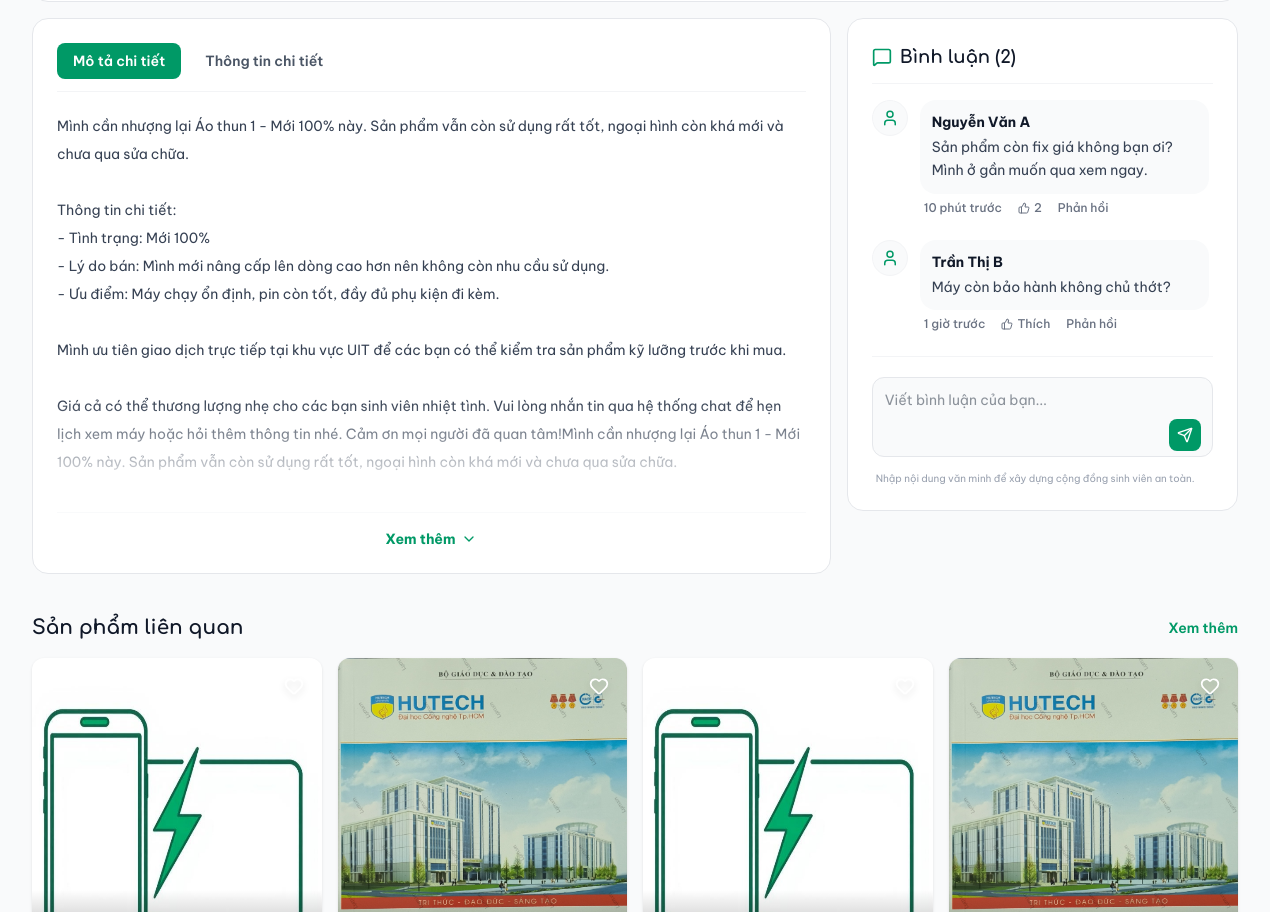
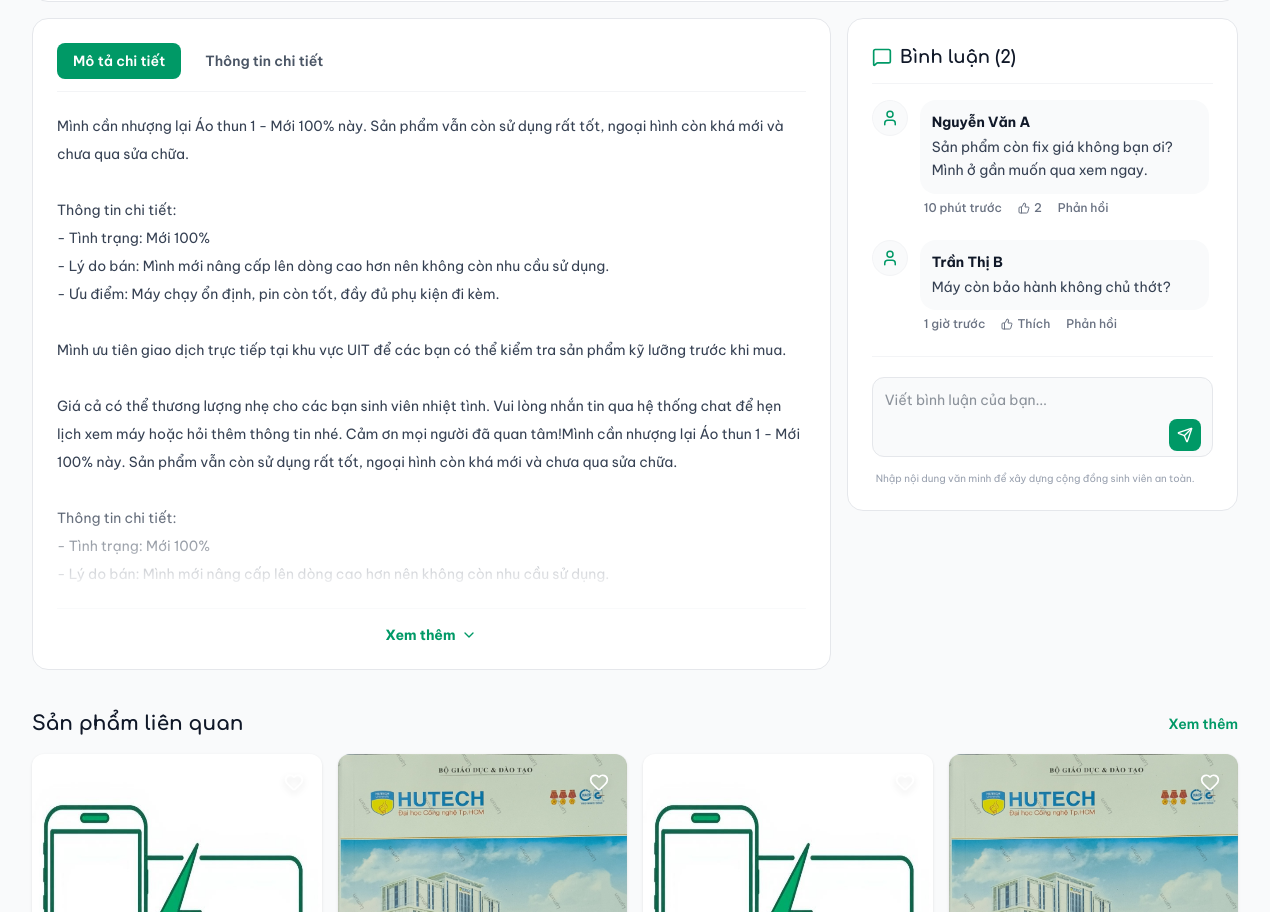
Before and after one commit to ngcnguywn0124/FE-LUM-trade-ecommerce, a Next.js app: page /bai-dang/1 in a window 1280 px wide. Shown: the part 825-1737 px from the top of the page. Built offline with nearby package versions, Linux system fonts and the light colour scheme.

Commit message:
style: update UI productDetails v3

```diff
--- a/app/bai-dang/[id]/page.tsx
+++ b/app/bai-dang/[id]/page.tsx
@@ -118,6 +118,11 @@ Giá cả có thể thương lượng nhẹ cho các bạn sinh viên nhiệt t
     { label: "Khu vực", value: `${product.school}${product.campus ? ` • ${product.campus}` : ""}` },
     { label: "Số hình ảnh", value: `${product.imageCount || 1} ảnh` },
     { label: "Thời gian đăng", value: product.time || "Vừa xong" },
+    { label: "Người bán", value: product.seller?.name || "Người bán ẩn danh" },
+    { label: "Đánh giá người bán", value: "Chưa có đánh giá" },
+    { label: "Lượt xem", value: `${Math.floor(product.id * 3.7)} lượt` },
+    { label: "Lượt thích", value: `${Math.floor(product.id * 1.2)} lượt` },
+    { label: "Lượt bình luận", value: `${Math.floor(product.id * 0.8)} bình luận` },
   ];
 
   const infoTags = [
--- a/components/features/product/details/ProductDetailTabs.tsx
+++ b/components/features/product/details/ProductDetailTabs.tsx
@@ -14,7 +14,7 @@ const ProductDetailTabs = ({ description, specs }: ProductDetailTabsProps) => {
   const [showButton, setShowButton] = useState(false);
   const contentRef = useRef<HTMLDivElement>(null);
 
-  const maxHeight = 384; // Tương đương max-h-96 (~384px) của section comment
+  const maxHeight = 480; // Tương đương max-h-96 (~384px) của section comment
 
   useEffect(() => {
     if (contentRef.current) {
```
